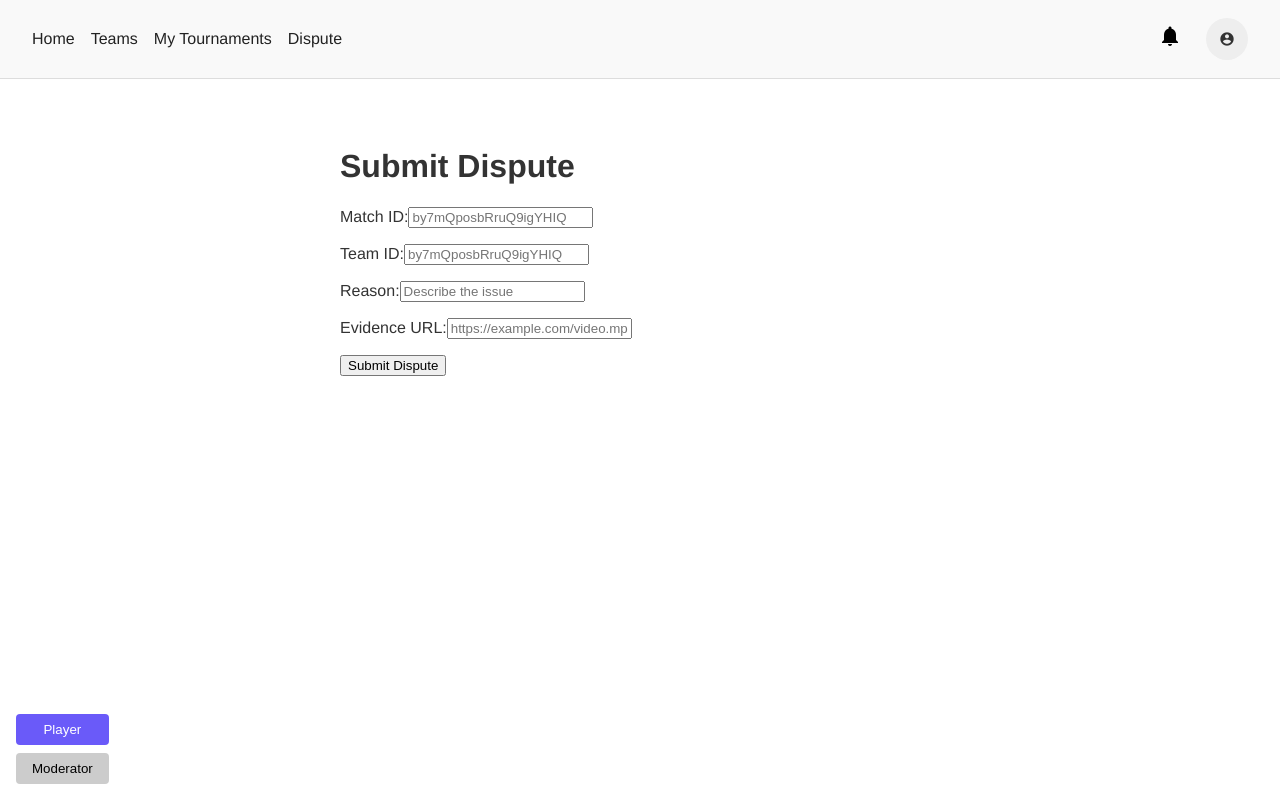
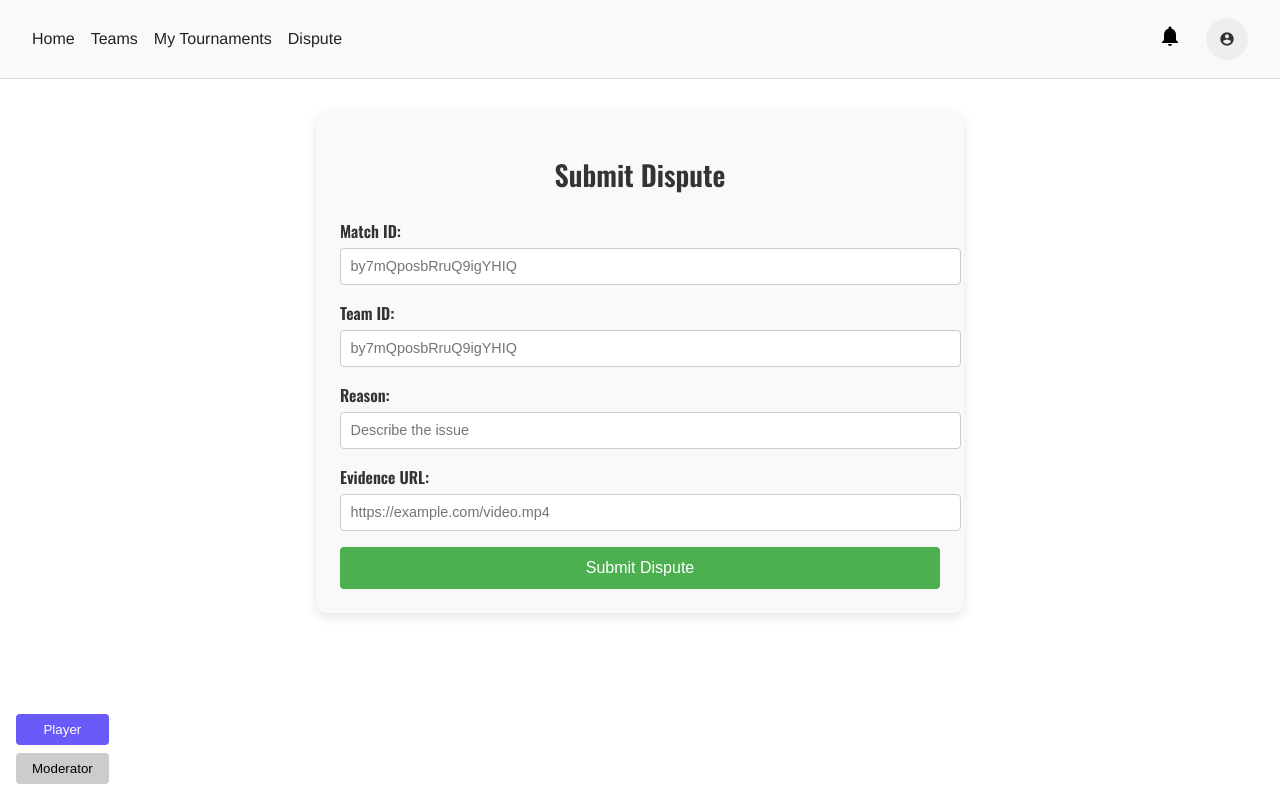
Before and after one commit to rameno0ds/esd-tournament-app, a Vue app in the folder frontend/: page /dispute in a window 1280 px wide. Built offline with nearby package versions, Linux system fonts and the light colour scheme; no server answers; sample sign-in values are in the browser's storage.

Commit message:
home.vue, dispute.vue

```diff
--- a/frontend/src/pages/Dispute.vue
+++ b/frontend/src/pages/Dispute.vue
@@ -3,22 +3,21 @@
     <h1>Submit Dispute</h1>
     <div class="form-section">
       <label>Match ID:</label>
-      <input v-model="matchId" placeholder="by7mQposbRruQ9igYHIQ" />
+      <input v-model="matchId" placeholder="by7mQposbRruQ9igYHIQ" class="input-field" />
     </div>
     <div class="form-section">
       <label>Team ID:</label>
-      <input v-model="teamId" placeholder="by7mQposbRruQ9igYHIQ" />
+      <input v-model="teamId" placeholder="by7mQposbRruQ9igYHIQ" class="input-field" />
     </div>
     <div class="form-section">
       <label>Reason:</label>
-      <input v-model="reason" placeholder="Describe the issue" />
+      <input v-model="reason" placeholder="Describe the issue" class="input-field" />
     </div>
     <div class="form-section">
       <label>Evidence URL:</label>
-      <input v-model="evidenceUrl" placeholder="https://example.com/video.mp4" />
+      <input v-model="evidenceUrl" placeholder="https://example.com/video.mp4" class="input-field" />
     </div>
-    <button @click="submitDispute">Submit Dispute</button>
-
+    <button @click="submitDispute" class="submit-button">Submit Dispute</button>
     <p v-if="message" class="message">{{ message }}</p>
   </div>
 </template>
@@ -53,10 +52,8 @@ async function submitDispute() {
       reason: reason.value,
       evidenceUrl: evidenceUrl.value
     }
-    // Endpoint
-    const compositeUrl = "http://localhost:5008/dispute/new";      // Composite dispute service endpoint
-
-    // Send POST to composite service
+    // Composite dispute service endpoint
+    const compositeUrl = "http://localhost:5008/dispute/new";
     const response = await axios.post(compositeUrl, payload)
     if (response.data.status === "success") {
       message.value = "Dispute submitted successfully!"
@@ -65,7 +62,6 @@ async function submitDispute() {
       message.value = "Failed to submit dispute."
       console.log("Error in response:", response.data)
     }
-
     // Clear form fields
     matchId.value = "";
     teamId.value = "";
@@ -79,16 +75,71 @@ async function submitDispute() {
 </script>
 
 <style scoped>
+@import url('https://fonts.googleapis.com/css2?family=Oswald:wght@400;500;600&display=swap');
+
 .dispute-form {
   max-width: 600px;
   margin: 2rem auto;
-  padding: 1rem;
+  padding: 1.5rem;
+  background: #f9f9f9;
+  border-radius: 10px;
+  box-shadow: 0 4px 12px rgba(0, 0, 0, 0.1);
+  font-family: 'Oswald', sans-serif;
 }
+
+h1 {
+  text-align: center;
+  color: #333;
+  margin-bottom: 1.5rem;
+  font-size: 1.75rem;
+}
+
 .form-section {
   margin-bottom: 1rem;
 }
+
+.form-section label {
+  display: block;
+  font-weight: bold;
+  margin-bottom: 0.3rem;
+  color: #333;
+  font-size: 1rem;
+}
+
+.input-field {
+  width: 100%;
+  padding: 0.6rem;
+  border: 1px solid #ccc;
+  border-radius: 4px;
+  font-size: 0.9rem;
+  transition: border-color 0.3s;
+}
+
+.input-field:focus {
+  border-color: #1e90ff;
+  outline: none;
+}
+
+.submit-button {
+  width: 100%;
+  padding: 0.75rem;
+  background-color: #4caf50;
+  color: #fff;
+  border: none;
+  border-radius: 4px;
+  font-size: 1rem;
+  cursor: pointer;
+  transition: background-color 0.3s;
+}
+
+.submit-button:hover {
+  background-color: #45a049;
+}
+
 .message {
   margin-top: 1rem;
+  text-align: center;
+  font-size: 0.95rem;
   color: green;
 }
 </style>
--- a/frontend/src/pages/Home.vue
+++ b/frontend/src/pages/Home.vue
@@ -6,9 +6,7 @@
     <div class="tournament-columns">
       <div class="tournament-section">
         <h2>All Ongoing Tournaments</h2>
-
         <button @click="logToken">Log Token</button>
-
 
         <!-- Loader while fetching tournaments -->
         <div v-if="loading" class="loader">Loading tournaments...</div>
@@ -19,16 +17,15 @@
               <p>ID: {{ tourney.id }}</p>
               <p>Status: {{ tourney.status }}</p>
               <!-- If the user has already joined this tournament -->
-              <!-- 1) Already joined? -->
               <div v-if="hasJoined(tourney)">
                 <button disabled>Joined</button>
                 <button @click="viewTournament(tourney)">View Tournament</button>
               </div>
-              <!-- 2) Not joined yet, but still ongoing → dont allow join, only View Tournament -->
+              <!-- Not joined but ongoing -->
               <div v-else-if="tourney.status === 'ongoing'">
                 <button @click="viewTournament(tourney)">View Tournament</button>
               </div>
-              <!-- 3) Not joined and not ongoing → only view -->
+              <!-- Otherwise, only view -->
               <div v-else>
                 <button @click="viewTournament(tourney)">View Tournament</button>
               </div>
@@ -57,9 +54,6 @@
           </div>
         </div>
 
-
-
-
         <h2>Upcoming Tournaments</h2>
         <div class="tournament-grid">
           <div class="tournament-card" v-for="tourney in upcomingTournaments" :key="tourney.id">
@@ -71,7 +65,7 @@
               <p>
                 🔔 Before you join the tournament, hop into our
                 <a :href="discordInviteUrl" target="_blank" rel="noopener">
-                  Discord community
+                  Discord Community
                 </a>
                 for real‑time updates, match‑making help, and to meet fellow teams and competitors!
               </p>
@@ -81,7 +75,6 @@
         </div>
       </div>
     </div>
-
 
     <!-- Announcements / News -->
     <section class="announcements">
@@ -133,7 +126,6 @@ import {
 } from 'firebase/firestore'
 import axios from 'axios'
 
-
 // Router and reactive state
 const router = useRouter()
 const currentUser = ref(null)
@@ -143,7 +135,6 @@ const loading = ref(true)
 const tournaments = ref([])
 const confirmation = ref({})
 const upcomingTournaments = ref([])
-
 
 // List of teams the user belongs to
 const myTeams = ref([])
@@ -220,8 +211,7 @@ async function loadUpcomingTournaments() {
   }
 }
 
-
-// call to your Teams microservice
+// Call to your Teams microservice
 async function loadMyTeams() {
   if (!currentUser.value) return
   try {
@@ -245,7 +235,6 @@ async function loadMyTeams() {
     console.error("Error loading user teams from microservice:", error)
   }
 }
-
 
 // Helper: Return teams not already in the tournament
 function availableTeams(tournamentId) {
@@ -280,9 +269,7 @@ async function joinWithTeam(tournamentId) {
       players: arrayUnion(currentUser.value.uid)
     })
     confirmation.value[tournamentId] = `Successfully joined with team ${selectedTeamId.value}!`
-    // Simulate Discord notification
     console.log(`Discord Notification: User ${currentUser.value.uid} joined tournament ${tournamentId} with team ${selectedTeamId.value}`)
-    // Optionally, update the local tournament object's players array
     if (!tournaments.value.find(t => t.id === tournamentId).players) {
       tournaments.value.find(t => t.id === tournamentId).players = []
     }
@@ -305,7 +292,6 @@ async function autoTeam(tournamentId) {
       players_id: [currentUser.value.uid],
       tournaments_id: tournamentId
     })
-    // Also update tournament doc: add user to players array
     const tournamentDocRef = doc(db, 'tournaments', tournamentId)
     await updateDoc(tournamentDocRef, {
       players: arrayUnion(currentUser.value.uid)
@@ -319,12 +305,12 @@ async function autoTeam(tournamentId) {
   expandedJoin.value = ''
 }
 
-// View tournament details (redirect to page showing matches)
+// View tournament details
 function viewTournament(tournament) {
   router.push({ name: 'TournamentDetails', params: { id: tournament.id } })
 }
 
-// View UPCOMING tournament details (redirect to page)
+// View upcoming tournament details
 function viewUpcomingTournament(tournament) {
   router.push({ name: 'UpcomingTournamentDetails', params: { id: tournament.id } })
 }
@@ -343,7 +329,6 @@ function reportMatch() {
   router.push('/dispute')
 }
 
-
 import { getAuth } from "firebase/auth";
 
 function logToken() {
@@ -356,183 +341,188 @@ function logToken() {
     console.log("❌ No user logged in.");
   }
 }
-
 </script>
 
 <style scoped>
+@import url('https://fonts.googleapis.com/css2?family=Oswald:wght@400;500;600&display=swap');
+
 .home-page {
-  padding: 2rem;
+  font-family: 'Oswald', sans-serif;
   max-width: 1200px;
-  margin: 0 auto;
+  margin: 1rem auto;
+  padding: 1.5rem;
+  background: #fefefe;
+  color: #333;
 }
 
+/* Loader styling */
 .loader {
   text-align: center;
   font-size: 1.5rem;
   margin-top: 4rem;
 }
 
+/* Headings */
 h1 {
-  color: var(--color-heading);
+  text-align: center;
   margin-bottom: 2rem;
+  font-size: 2rem;
+}
+
+/* Tournament Columns & Section */
+.tournament-columns {
+  display: flex;
+  flex-direction: column;
+  gap: 2rem;
+}
+
+.tournament-section {
+  background: #fff;
+  padding: 1.5rem;
+  border-radius: 8px;
+  box-shadow: 0 2px 8px rgba(0,0,0,0.1);
 }
 
 /* Tournament Grid */
 .tournament-grid {
   display: grid;
+  grid-template-columns: repeat(auto-fill, minmax(280px, 1fr));
   gap: 1rem;
-  grid-template-columns: repeat(auto-fill, minmax(250px, 1fr));
-  margin-bottom: 2rem;
+  margin-top: 1rem;
 }
 
+/* Tournament Card */
 .tournament-card {
-  border: 1px solid var(--color-border);
-  background-color: var(--color-background-soft);
+  background: #f5f5f5;
   padding: 1rem;
   border-radius: 8px;
   text-align: center;
+  transition: transform 0.2s ease, box-shadow 0.2s ease;
+}
+.tournament-card:hover {
+  transform: translateY(-3px);
+  box-shadow: 0 4px 12px rgba(0,0,0,0.15);
+}
+.tournament-card h2 {
+  margin-bottom: 0.5rem;
+  font-size: 1.2rem;
+  color: #222;
+}
+.tournament-card p {
+  margin-bottom: 0.5rem;
+  font-size: 0.9rem;
+  color: #555;
 }
 
-.tournament-card h2 {
-  color: var(--color-heading);
-  margin-bottom: 0.5rem;
-}
-
-.tournament-card p {
-  color: var(--color-text);
-  margin-bottom: 0.5rem;
-}
-
+/* Button Styling */
 button {
   padding: 0.5rem 1rem;
-  margin: 0.5rem 0.25rem;
+  margin: 0.3rem;
   border: none;
   border-radius: 6px;
   background: linear-gradient(90deg, #6a5af9, #9e6af8);
   color: #fff;
   font-weight: 500;
   cursor: pointer;
-  transition: filter 0.2s ease;
+  transition: filter 0.2s ease, background 0.2s ease;
 }
-
 button:hover {
   filter: brightness(1.1);
 }
+button:disabled {
+  background: #ccc;
+  color: #666;
+  cursor: not-allowed;
+  opacity: 0.6;
+}
 
-/* Inline join UI */
+/* Join Options */
 .join-options {
   margin-top: 1rem;
   padding: 1rem;
-  border: 1px solid var(--color-border);
+  border: 1px solid #ddd;
   border-radius: 6px;
-  background-color: var(--color-background);
+  background: #fff;
   text-align: left;
 }
-
 .join-options select {
   margin-right: 0.5rem;
-  padding: 0.25rem;
+  padding: 0.3rem;
   font-size: 0.9rem;
 }
-
 .join-options h3 {
   margin-top: 1rem;
+  font-size: 1rem;
 }
 
+/* Confirmation Message */
 .confirmation {
-  margin-top: 1rem;
+  margin-top: 0.8rem;
   padding: 0.5rem;
-  background-color: #e6f7ff;
+  background: #e6f7ff;
   border: 1px solid #91d5ff;
   border-radius: 4px;
   font-weight: 500;
   color: #0050b3;
 }
 
-button:disabled {
-  background: #ccc;
-  color: #666;
-  cursor: not-allowed;
-  filter: none;
-  box-shadow: none;
-  opacity: 0.6;
-}
-
-/* Announcements, Profile, Quick Actions Sections */
+/* Announcements, Profile Summary, and Quick Actions */
 .announcements,
 .profile-summary,
 .quick-actions {
-  margin-bottom: 2rem;
+  margin-top: 2rem;
   padding: 1rem;
-  background-color: var(--color-background-soft);
-  border: 1px solid var(--color-border);
+  background: #fff;
   border-radius: 8px;
+  box-shadow: 0 2px 8px rgba(0,0,0,0.1);
 }
-
+.announcements h2,
+.profile-summary h2,
+.quick-actions h2 {
+  margin-bottom: 1rem;
+  font-size: 1.3rem;
+  color: #333;
+}
 ul {
   list-style: none;
   padding: 0;
 }
-
 ul li {
   padding: 0.5rem 0;
-  border-bottom: 1px solid var(--color-border);
+  border-bottom: 1px solid #ddd;
+  font-size: 0.9rem;
 }
-
 ul li:last-child {
   border-bottom: none;
 }
 
+/* Quick Actions Buttons */
 .actions {
   display: flex;
   flex-wrap: wrap;
   gap: 1rem;
+  justify-content: center;
+}
+.actions button {
+  flex: 1 1 auto;
 }
 
-.tournament-columns {
-  display: flex;
-  justify-content: space-between;
-  align-items: flex-start;
-  gap: 2rem;
-  margin-top: 2rem;
-}
-
-.tournament-section {
-  flex: 1;
-  min-width: 300px;
-}
-
-.tournament-grid {
-  display: grid;
-  gap: 1rem;
-  grid-template-columns: 1fr;
-}
-
-.tournament-card {
-  background: #f5f5f5;
-  padding: 1rem;
-  border-radius: 8px;
-  border: 1px solid #ccc;
-}
-
+/* Discord Invite */
 .discord-invite {
   margin: 0.75rem 0;
   padding: 0.75rem;
-  background-color: #f0f4ff;
+  background: #f0f4ff;
   border-left: 4px solid #5865f2;
   border-radius: 4px;
-  font-size: 0.95rem;
+  font-size: 0.9rem;
   color: #2c2f33;
 }
-
 .discord-invite a {
   color: #5865f2;
   font-weight: 600;
   text-decoration: none;
 }
-
 .discord-invite a:hover {
   text-decoration: underline;
 }
-
 </style>
```
